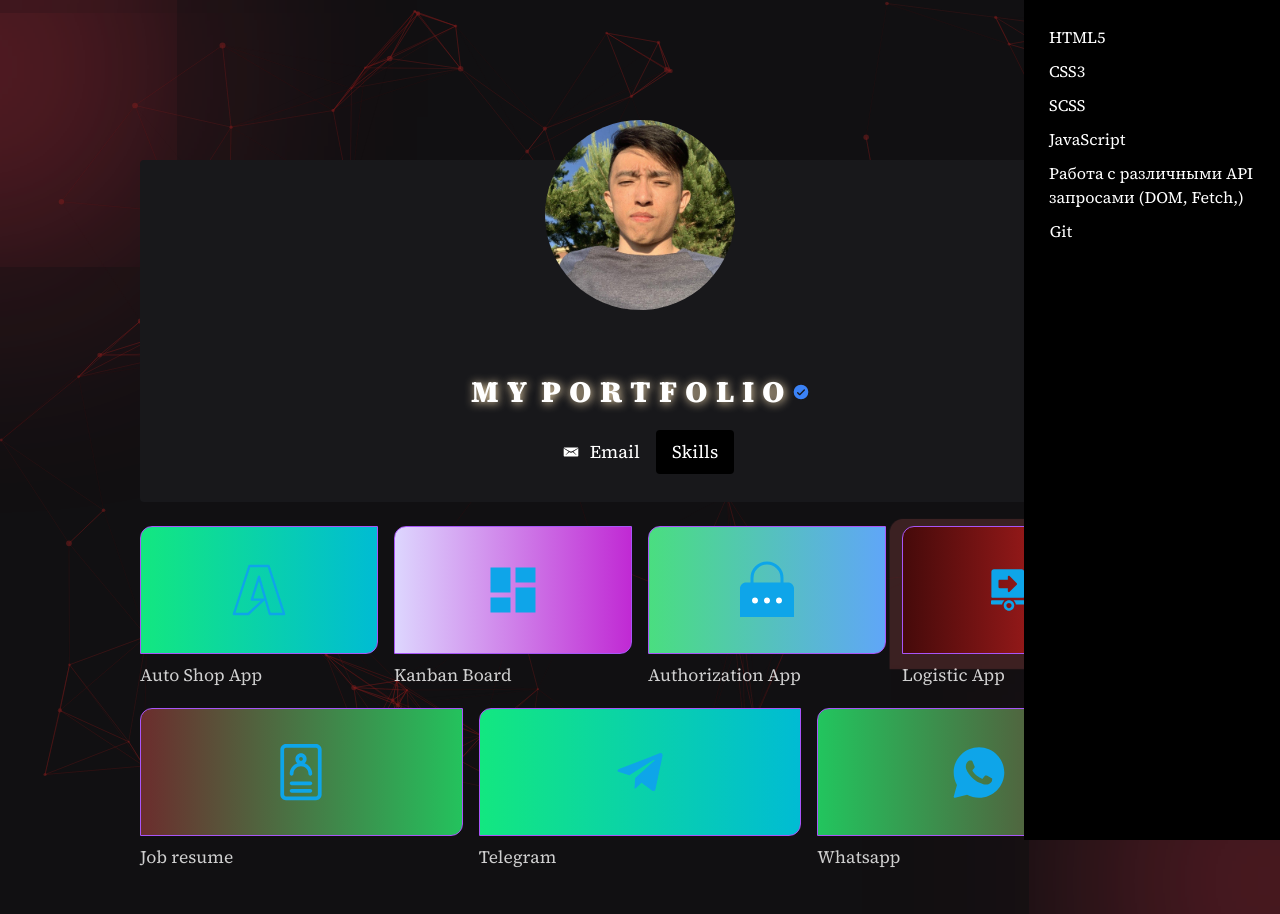
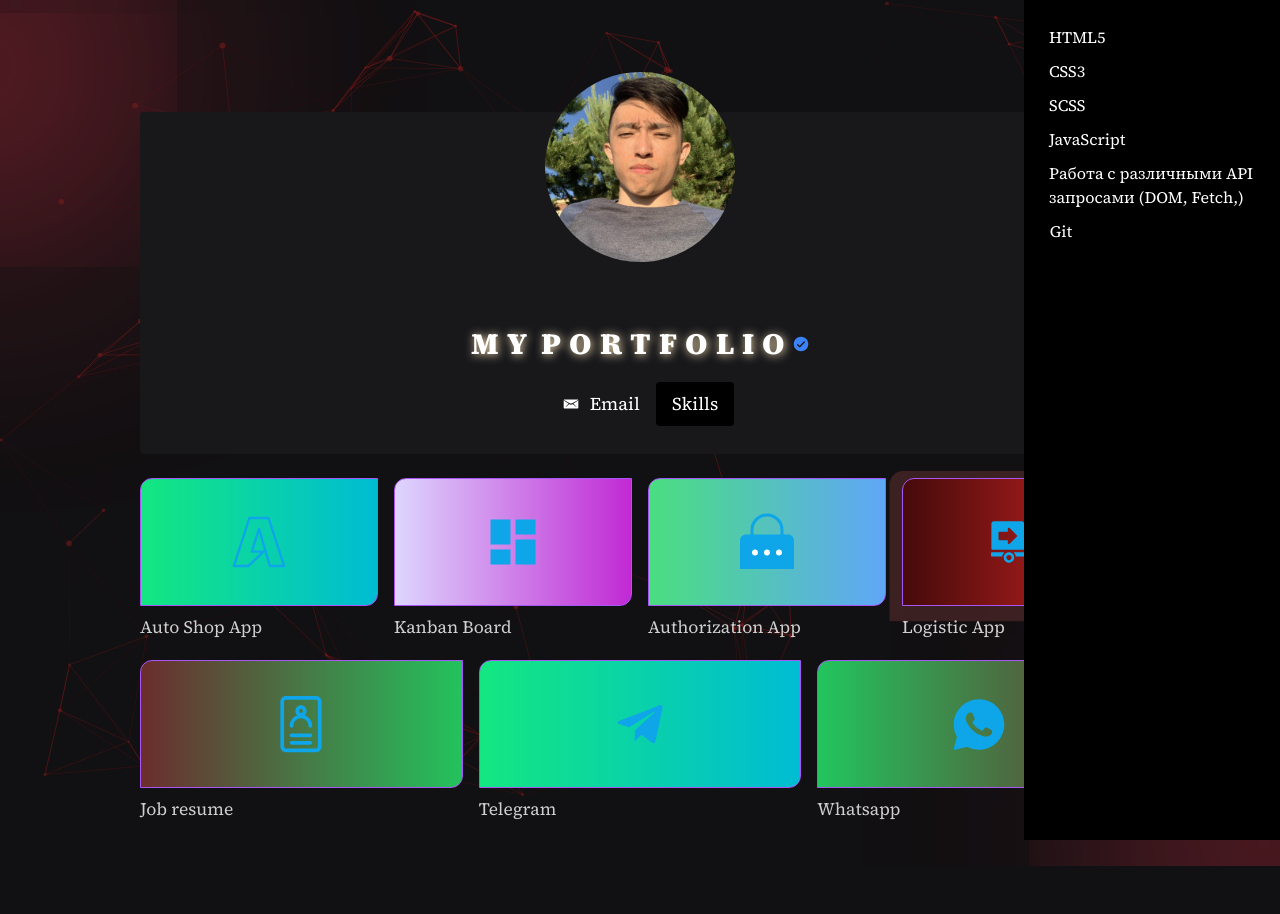
Before and after one commit to NurislamAituarov/my-portfolio, a Next.js app: page / in a window 1280 px wide. Both pictures are taken after a click on the element "Skills". After the commit the page ends 866 px from the top, so only its background shows below. Built offline with nearby package versions, Linux system fonts and the light colour scheme.

Commit message:
add sound

```diff
--- a/src/assets/styles/globals.scss
+++ b/src/assets/styles/globals.scss
@@ -29,17 +29,14 @@ body {
 
 /* полоса прокрутки (скроллбар) */
 ::-webkit-scrollbar {
-  width: 12px;
+  width: 6px;
   height: auto;
   background-color: black;
 }
 /* ползунок скроллбара */
 ::-webkit-scrollbar-thumb {
-  background-color: black;
+  background-color: rgb(114, 0, 0);
   border-radius: 5px;
-}
-::-webkit-scrollbar-thumb:hover {
-  background-color: rgb(114, 0, 0);
 }
 
 //
--- a/src/components/popup-modal/PopUpModal.module.scss
+++ b/src/components/popup-modal/PopUpModal.module.scss
@@ -1,5 +1,5 @@
 .modal {
-  @apply bg-black absolute z-30 rounded-lg text-white p-5;
+  @apply bg-black absolute z-30 rounded-lg text-white p-2 pl-6;
   max-width: 550px;
   max-height: 350px;
   overflow-y: scroll;
--- a/src/components/skills/skills-sidebar/SkillsSidebar.tsx
+++ b/src/components/skills/skills-sidebar/SkillsSidebar.tsx
@@ -48,6 +48,13 @@ const variantsChildren = {
 
 export function SkillsSidebar() {
   const [skills] = useState(listSkills);
+  const url = process.env.NODE_ENV === 'production' ? '/my-portfolio/' : '/';
+
+  const playSound = () => {
+    const audio = new Audio(`${url}sound.mp3`);
+    audio.play();
+  };
+
   return (
     <div className={styles.skills__wrapper}>
       <motion.div
@@ -58,7 +65,12 @@ export function SkillsSidebar() {
         className={styles.skills__container}>
         {skills.map((skill, ind) => {
           return (
-            <motion.div variants={variantsChildren} className={styles.skill} key={ind}>
+            <motion.div
+              variants={variantsChildren}
+              className={styles.skill}
+              key={ind}
+              onAnimationStart={playSound}
+              onAnimationComplete={playSound}>
               {skill}
             </motion.div>
           );
--- a/src/layout/about-me/AboutMe.module.scss
+++ b/src/layout/about-me/AboutMe.module.scss
@@ -1,5 +1,5 @@
 .me {
-  @apply mt-40 mb-6 text-center bg-zinc-900 relative rounded;
+  @apply mt-28 mb-6 text-center bg-zinc-900 relative rounded;
 
   .image-wrapper {
     @apply mb-6;
```
Also changed, not shown: 2 other files (tests, documents, lock files or other folders).
